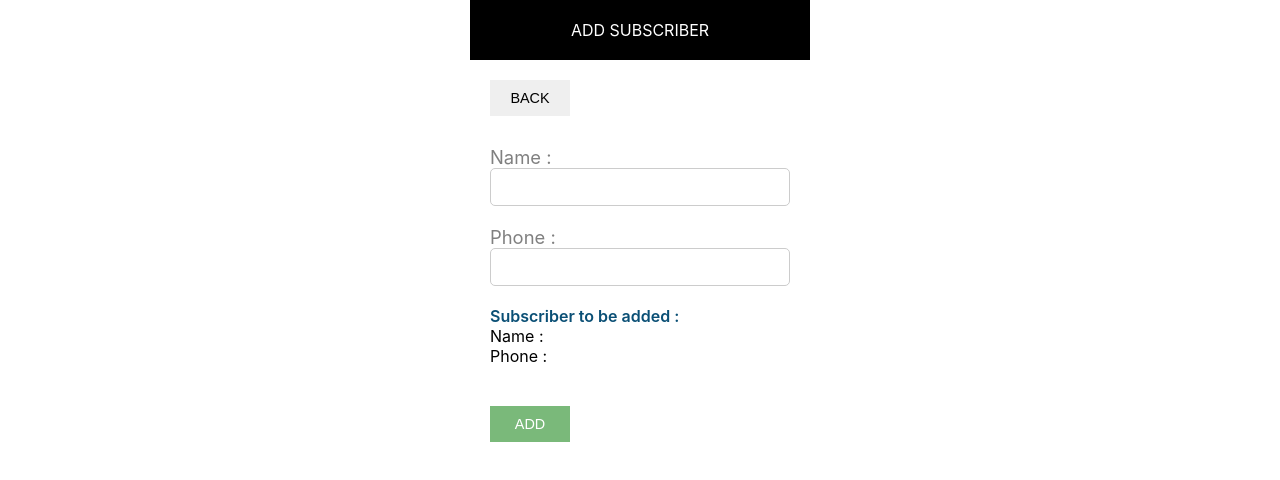
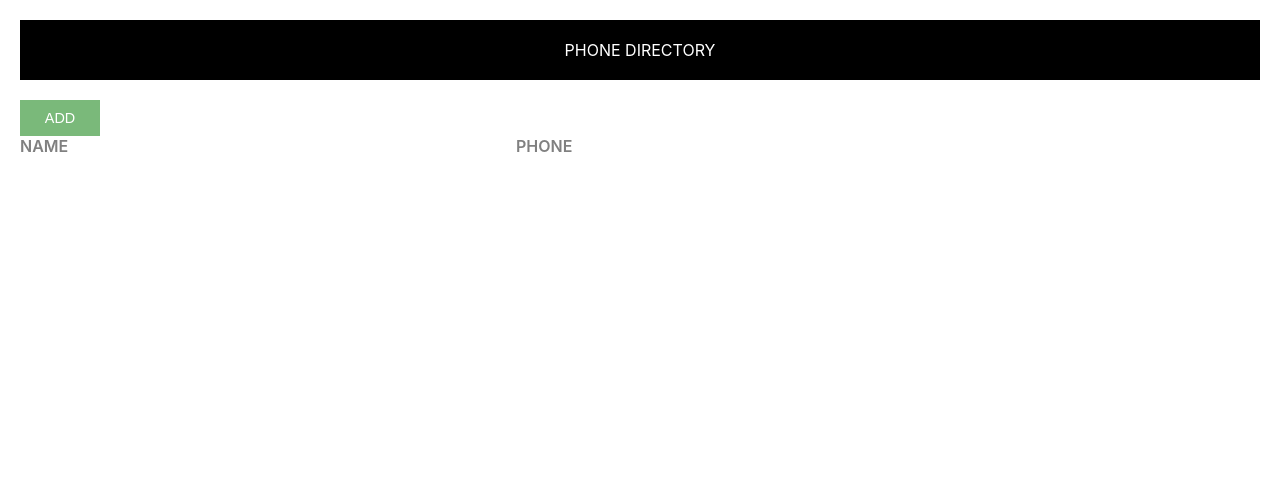
Before and after one commit to Sehbaz/phone-directory, a React (Create React App) app: page / in a window 1280 px wide. Shown: the top 480 px of the page. Built offline with nearby package versions, Linux system fonts and the light colour scheme.

Commit message:
App component converted to class and constructor added

```diff
--- a/src/App.css
+++ b/src/App.css
@@ -1,5 +1,6 @@
 .component-body-container{
     padding: 20px;
+
 }
 .custom-btn{
     padding:10px;
@@ -25,10 +26,12 @@
     display: grid;
     grid-template-columns: 40% 30% auto;
     margin-bottom: 10px;
+
 }
 .header-container{
     margin:30px 0 30px 0;
     width: 60%;
+
 }
 .grid-item{
     background-color: rgba(255, 255, 255, 0.8);
@@ -42,9 +45,3 @@
     color:#808080;
     text-transform: uppercase;
 }
-body{
-
-    width: 100%;
-    display: flex;
-   justify-content: center;
-}
--- a/src/App.js
+++ b/src/App.js
@@ -1,24 +1,32 @@
 import Header from "./Header";
-import React from "react";
+import React, { Component, useState } from "react";
 import ReactDOM from "react-dom";
 import "./App.css";
-function App() {
+
+class App extends Component {
+  constructor() {
+    super();
+    this.state = {
+      susbscriberListShow: [],
+    };
+  }
+  render() {
     let subscribers = [
       {
         id: 1,
-      name: "Sehbaz Rafik",
-      phone: "9999999999",
+        name: "Shilpa Bhat",
+        phone: "8888888888",
       },
       {
         id: 2,
-      name: "Faiz Rafik",
-      phone: "7777777777",
+        name: "Srishti Gupta",
+        phone: "9999999999",
       },
     ];
+    function deleteHandler(e) {
+      alert("Hi i am delete button" + e);
+    }
 
-  function deleteHandler(message) {
-    alert(message);
-  }
     return (
       <div>
         <div className="component-body-container">
@@ -29,7 +37,7 @@ function App() {
 
             <span className="grid-item phone-heading">Phone</span>
           </div>
-        {subscribers.map((subs) => {
+          {this.state.susbscriberListShow.map((subs) => {
             return (
               <div className="grid-container" key={subs.id}>
                 <span className="grid-item">{subs.name}</span>
@@ -47,5 +55,6 @@ function App() {
       </div>
     );
   }
+}
 
 export default App;
--- a/src/index.js
+++ b/src/index.js
@@ -3,10 +3,11 @@ import ReactDOM from "react-dom";
 import "./index.css";
 import reportWebVitals from "./reportWebVitals";
 import AddSubscriber from "./AddSubscriber";
+import App from "./App";
 
 ReactDOM.render(
   <React.StrictMode>
-    <AddSubscriber />
+    <App />
   </React.StrictMode>,
   document.getElementById("root")
 );
```
Lines whose indentation alone changed are shown as unchanged.
